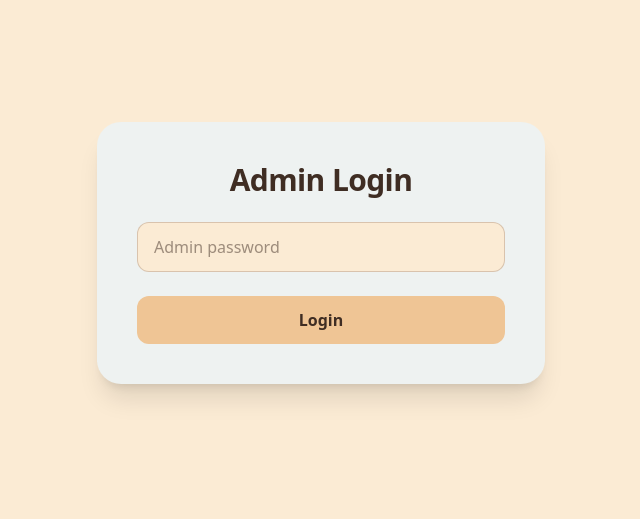
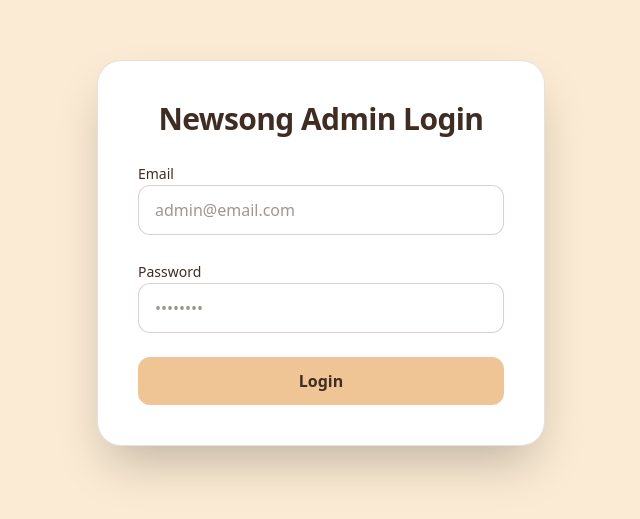
Before and after one commit to kirikanjuguna/newsongchurch-org, a Next.js app: page /admin/login in a window 1280 px wide. Shown: the part 147-666 px from the top of the page, without its empty margins (319-959 px from the left). Built offline with nearby package versions, Linux system fonts and the light colour scheme.

Commit message:
Admin log in color and api perfection

```diff
--- a/app/(public)/contact/page.tsx
+++ b/app/(public)/contact/page.tsx
@@ -96,7 +96,7 @@ export default function ContactPage() {
                 <button
                   type="submit"
                   className="inline-flex items-center justify-center
-                             rounded-xl bg-accent px-6 py-3 font-semibold
+                             rounded-xl bg-accent/60 px-6 py-3 font-semibold
                              text-accent-foreground transition
                              hover:opacity-90"
                 >
@@ -155,7 +155,7 @@ function Input({
       <input
         type={type}
         placeholder={placeholder}
-        className="w-full rounded-xl bg-white/10 border border-white/10
+        className="w-full rounded-xl bg-white/ border border-white/10
                    px-4 py-3 text-white placeholder:text-white/50
                    focus:outline-none focus:ring-2 focus:ring-accent"
       />
--- a/app/admin/login/page.tsx
+++ b/app/admin/login/page.tsx
@@ -5,59 +5,141 @@ import { useRouter } from "next/navigation";
 
 export default function AdminLogin() {
   const router = useRouter();
+
+  const [email, setEmail] = useState("");
   const [password, setPassword] = useState("");
+
   const [loading, setLoading] = useState(false);
   const [error, setError] = useState("");
 
   async function handleLogin(e: React.FormEvent) {
     e.preventDefault();
+
     setLoading(true);
     setError("");
 
+    try {
       const res = await fetch("/api/admin/login", {
         method: "POST",
-      body: JSON.stringify({ password }),
-      headers: { "Content-Type": "application/json" },
+        headers: {
+          "Content-Type": "application/json",
+        },
+        body: JSON.stringify({ email, password }),
       });
 
-    setLoading(false);
+      const data = await res.json();
 
       if (!res.ok) {
-      setError("Invalid password");
+        setError(data.message || "Login failed");
+        setLoading(false);
         return;
       }
 
+      // ✅ success → go to dashboard
       router.push("/admin/news");
+
+    } catch (err) {
+      console.error(err);
+      setError("Network error");
+    }
+
+    setLoading(false);
   }
 
   return (
     <div className="min-h-screen flex items-center justify-center bg-background px-6">
+
       <form
         onSubmit={handleLogin}
-        className="w-full max-w-md bg-surface rounded-3xl shadow-xl p-10 space-y-6"
+        className="
+          w-full max-w-md
+          bg-white
+          rounded-3xl
+          shadow-2xl
+          p-10
+          space-y-6
+          border border-secondary/20
+        "
       >
-        <h1 className="text-3xl font-semibold text-center">
-          Admin Login
+        <h1 className="text-3xl font-semibold text-center text-[#3f2d23]">
+          Newsong Admin Login
         </h1>
 
+        {/* EMAIL */}
+        <div className="space-y-2">
+          <label className="text-sm text-[#3f2d23] font-medium">
+            Email
+          </label>
+          <input
+            type="email"
+            required
+            placeholder="admin@email.com"
+            value={email}
+            onChange={(e) => setEmail(e.target.value)}
+            className="
+              w-full
+              border border-secondary/30
+              rounded-xl
+              px-4 py-3
+              bg-white
+              text-[#3f2d23]
+              focus:outline-none
+              focus:ring-2
+              focus:ring-accent
+            "
+          />
+        </div>
+
+        {/* PASSWORD */}
+        <div className="space-y-2">
+          <label className="text-sm text-[#3f2d23] font-medium">
+            Password
+          </label>
           <input
             type="password"
-          placeholder="Admin password"
-          className="w-full border border-(--color-secondary)/30 rounded-xl px-4 py-3 bg-background focus:outline-none focus:ring-2 focus:ring-accent"
+            required
+            placeholder="••••••••"
             value={password}
             onChange={(e) => setPassword(e.target.value)}
+            className="
+              w-full
+              border border-secondary/30
+              rounded-xl
+              px-4 py-3
+              bg-white
+              text-[#3f2d23]
+              focus:outline-none
+              focus:ring-2
+              focus:ring-accent
+            "
           />
+        </div>
 
+        {/* ERROR */}
         {error && (
-          <p className="text-sm text-red-600 text-center">{error}</p>
+          <p className="text-sm text-red-600 text-center">
+            {error}
+          </p>
         )}
 
+        {/* BUTTON */}
         <button
           disabled={loading}
-          className="w-full bg-accent text-foreground font-semibold py-3 rounded-xl hover:opacity-90 transition"
+          className="
+            w-full
+            bg-accent
+            text-[#3f2d23]
+            font-semibold
+            py-3
+            rounded-xl
+            hover:opacity-90
+            transition
+            disabled:opacity-50
+          "
         >
           {loading ? "Signing in..." : "Login"}
         </button>
+
       </form>
     </div>
   );
```
Lines whose indentation alone changed are shown as unchanged.
